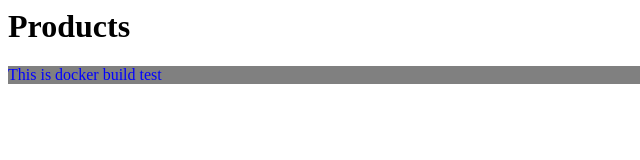
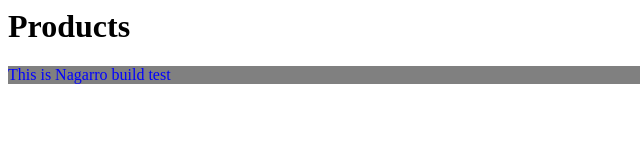
Before and after one commit to giridharpatti/dockertest, a plain HTML site: page index.html in a window 1280 px wide. Shown: the full height of the page, 0-640 px from the left. Drawn offline with Linux system fonts and the light colour scheme.

Commit message:
Update index.html

```diff
--- a/index.html
+++ b/index.html
@@ -4,6 +4,6 @@
    </head>
    <body>
       <h1>Products</h1>
-      <p style="color:blue; background-color:gray;" >This is docker build test</p>
+      <p style="color:blue; background-color:gray;" >This is Nagarro build test</p>
    </body>
 </html>
```
